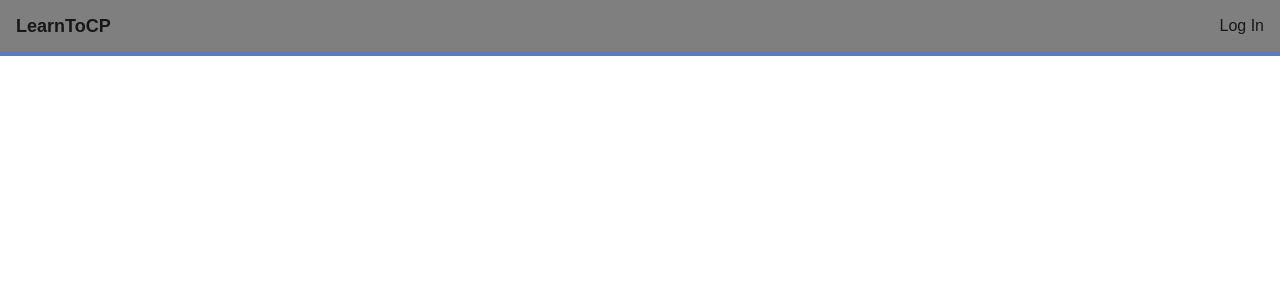
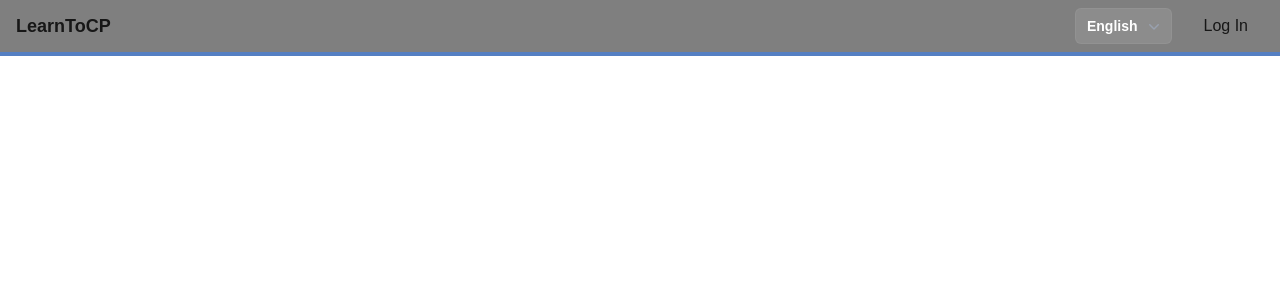
Before and after one commit to ZippyBagi/LearnToCP, a Next.js app in the folder learntocp/: page / in a window 1280 px wide. Shown: the top 300 px of the page. Built offline with nearby package versions, Linux system fonts and the light colour scheme.

Commit message:
top navbar css

```diff
--- /dev/null
+++ b/learntocp/app/ui/languageSelect.tsx
@@ -0,0 +1,48 @@
+'use client'
+import { Menu, MenuButton, MenuItem, MenuItems } from '@headlessui/react'
+import { ChevronDownIcon } from '@heroicons/react/20/solid'
+import { useState } from 'react'
+
+
+export default function LanguageSelector() {
+
+  const [selected, setSelected] = useState("English");
+
+  function ChangeLanguage(newLanguage:string){
+    setSelected(newLanguage)
+  }
+
+  return (
+    <Menu as="div" className="relative inline-block">
+      <MenuButton className="inline-flex w-full justify-center gap-x-1.5 rounded-md bg-white/10 px-3 py-2 text-sm font-semibold text-white inset-ring-1 inset-ring-white/5 hover:bg-white/20">
+        {selected}
+        <ChevronDownIcon aria-hidden="true" className="-mr-1 size-5 text-gray-400" />
+      </MenuButton>
+
+      <MenuItems
+        transition
+        className="absolute right-0 z-10 mt-2 w-56 origin-top-right rounded-md bg-gray-800 outline-1 -outline-offset-1 outline-white/10 transition data-closed:scale-95 data-closed:transform data-closed:opacity-0 data-enter:duration-100 data-enter:ease-out data-leave:duration-75 data-leave:ease-in"
+      >
+        <div className="py-1">
+          <MenuItem>
+            <a
+              className="block px-4 py-2 text-sm text-gray-300 data-focus:bg-white/5 data-focus:text-white data-focus:outline-hidden"
+              onClick={() => {ChangeLanguage("English")}}
+            >
+              English
+            </a>
+          </MenuItem>
+          <MenuItem>
+            <a
+              className="block px-4 py-2 text-sm text-gray-300 data-focus:bg-white/5 data-focus:text-white data-focus:outline-hidden"
+              onClick={() => {ChangeLanguage("Srpski")}}
+            >
+              Srpski
+            </a>
+          </MenuItem>
+
+        </div>
+      </MenuItems>
+    </Menu>
+  )
+}
--- a/learntocp/app/ui/navbar.tsx
+++ b/learntocp/app/ui/navbar.tsx
@@ -1,5 +1,5 @@
 import SignInButton from "@/app/ui/signInButton"
-
+import LanguageSelector from "@/app/ui/languageSelect"
 
 export default function Navbar(){
     return <nav className="flex items-center w-full bg-black/50 justify-between border-b-4 border-blue-500/50">
@@ -8,7 +8,13 @@ export default function Navbar(){
             LearnToCP
         </div>
 
-        <SignInButton></SignInButton>
+        <div className="flex items-center pr-4">
+            <LanguageSelector></LanguageSelector>
+            <div className="m-4"></div>
+            <SignInButton></SignInButton>
+        </div>
+
+
 
 
 
--- a/learntocp/package.json
+++ b/learntocp/package.json
@@ -9,7 +9,10 @@
     "lint": "eslint"
   },
   "dependencies": {
+    "@headlessui/react": "^2.2.9",
+    "@heroicons/react": "^2.2.0",
     "@tailwindcss/vite": "^4.2.1",
+    "heroicons": "^2.2.0",
     "next": "16.1.6",
     "postcss": "^8.5.8",
     "react": "19.2.3",
```
Also changed, not shown: learntocp/app/about_us/page.tsx (line endings or trailing spaces), 1 other file (tests, documents, lock files or other folders).
